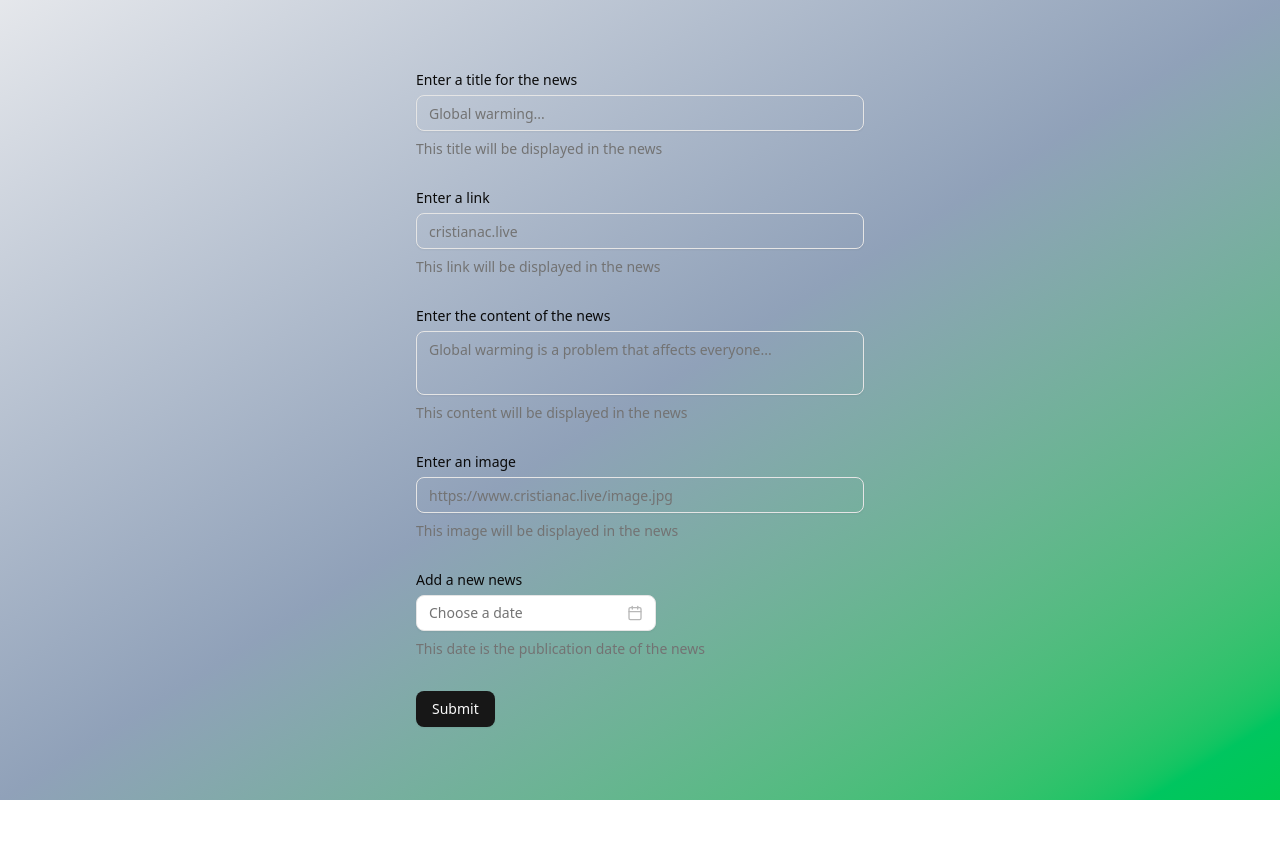
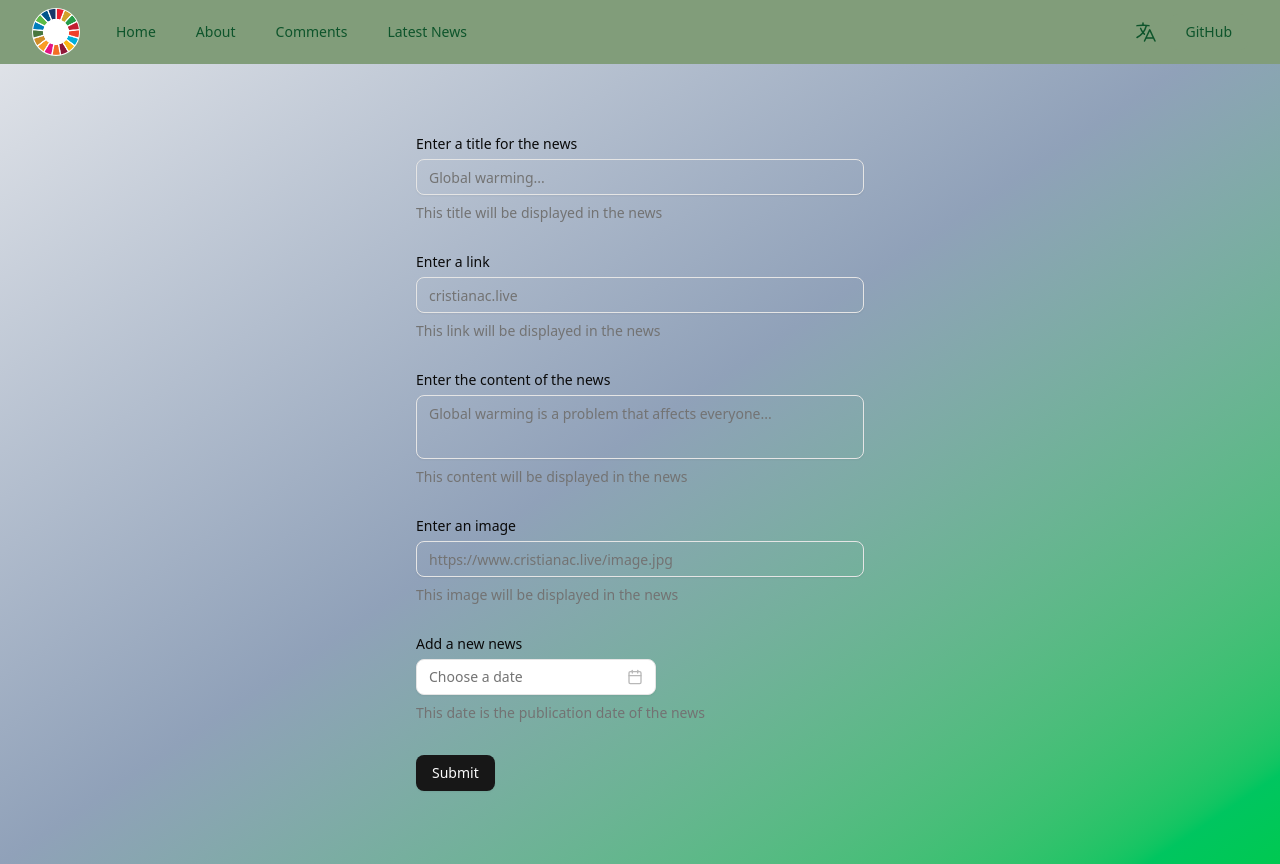
Before and after one commit to CrIsTiAnPvP/ODS-13_WebPage, a Next.js app: page /en/news/createnew in a window 1280 px wide. Before the commit the page ends 800 px from the top, so only its background shows below. Built offline with nearby package versions, Linux system fonts and the light colour scheme.

Commit message:
Added Nav component to createnew page

```diff
--- a/src/app/[locale]/news/createnew/page.tsx
+++ b/src/app/[locale]/news/createnew/page.tsx
@@ -1,8 +1,10 @@
+import Nav from "@/components/NavBar"
 import CreateNew from "@/components/CreateNew"
 
 export default function page() {
   return (
 	<>
+		<Nav />
 		<CreateNew />
 	</>
   )
```
